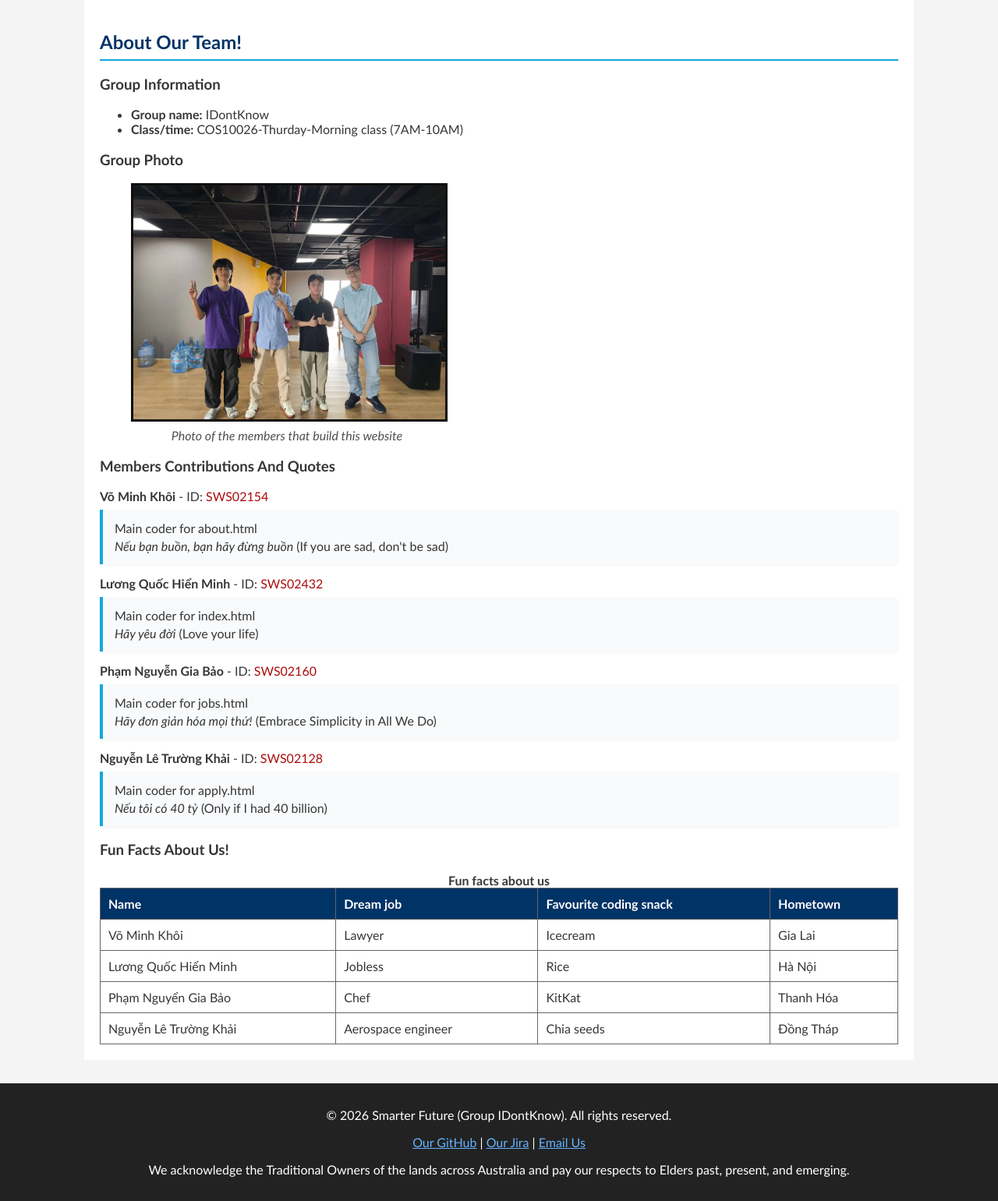
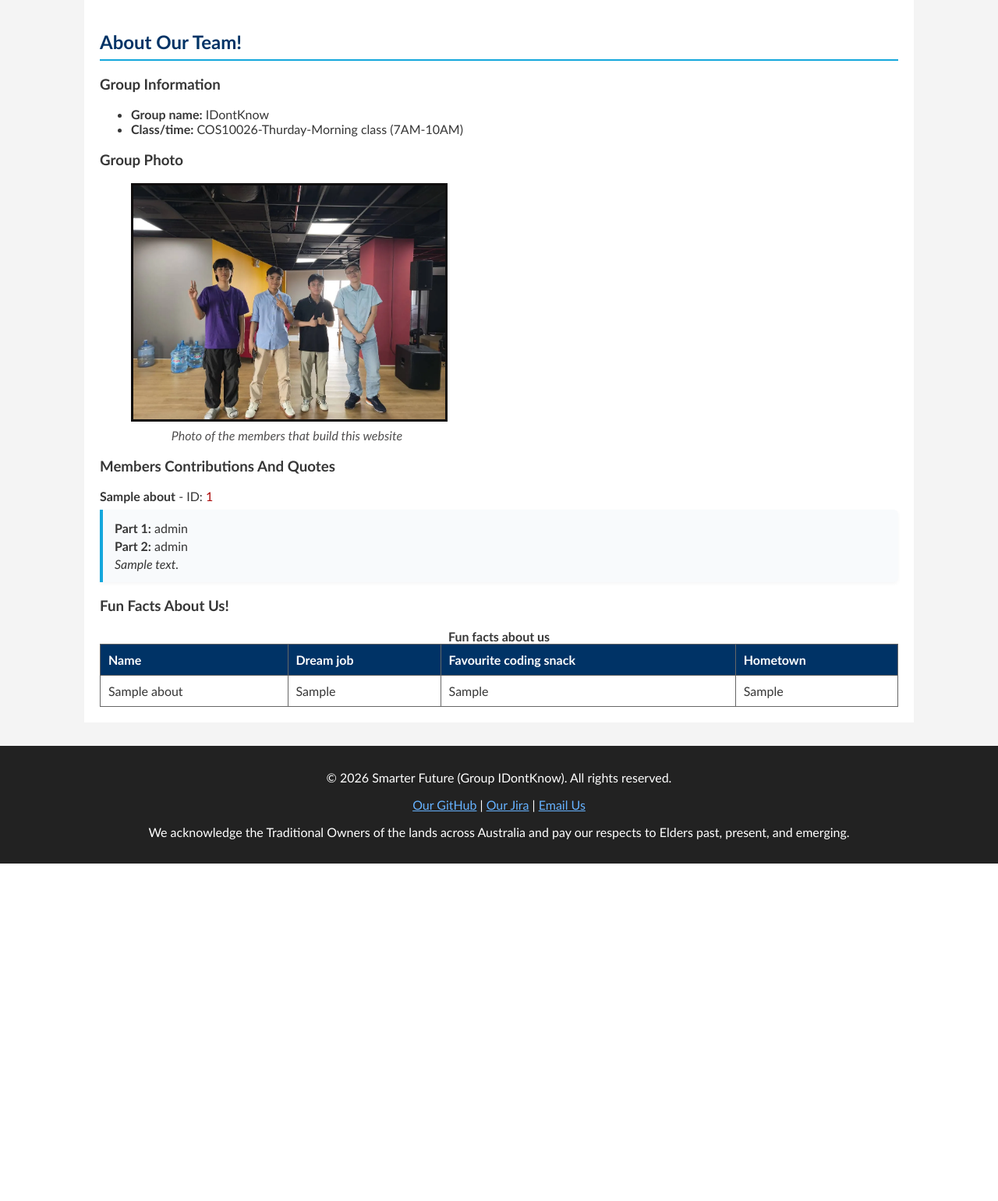
Before and after one commit to KhoiIDK/IDontKnowGr2, a PHP site: page /about.php in a window 1280 px wide. Shown: the part 171-1712 px from the top of the page at 78% size. After the commit the page ends 1279 px from the top, so only its background shows below. Run offline with PHP 8.4, Linux system fonts and the light colour scheme; tables that the repository leaves empty or names only in its code hold one stand-in row (values such as "Sample post").

Commit message:
link about.php with database in phpmyadmin

```diff
--- a/about.php
+++ b/about.php
@@ -1,4 +1,9 @@
-<?php include 'header.inc'; ?>
+<?php include 'header.inc';
+require_once 'settings.php';
+
+$sql = "SELECT * FROM about ORDER BY id ASC";
+$result = mysqli_query($conn, $sql);
+?>
 
     <h1>Learn more about the people of Smarter Future</h1>
 
@@ -21,26 +26,21 @@
         <section>
             <h3>Members Contributions And Quotes</h3>
             <dl>
-                <dt><strong>Võ Minh Khôi</strong> - ID: <span class="studentid">SWS02154</span></dt>
-                <dd class="highlightbox">
-                    <p>Main coder for about.html</p>
-                    <p><em>Nếu bạn buồn, bạn hãy đừng buồn</em> (If you are sad, don't be sad)</p>
-                </dd>
-                <dt><strong>Lương Quốc Hiển Minh</strong> - ID: <span class="studentid">SWS02432</span></dt>
-                <dd class="highlightbox">
-                    <p>Main coder for index.html</p>
-                    <p><em>Hãy yêu đời</em> (Love your life)</p>
-                </dd>
-                <dt><strong>Phạm Nguyễn Gia Bảo</strong> - ID: <span class="studentid">SWS02160</span></dt>
-                <dd class="highlightbox">
-                    <p>Main coder for jobs.html</p>
-                    <P><em>Hãy đơn giản hóa mọi thứ!</em> (Embrace Simplicity in All We Do)</P>
-                </dd>
-                <dt><strong>Nguyễn Lê Trường Khải</strong> - ID: <span class="studentid">SWS02128</span></dt>
-                <dd class="highlightbox">
-                    <p>Main coder for apply.html</p>
-                    <p><em>Nếu tôi có 40 tỷ</em> (Only if I had 40 billion)</p>
-                </dd>
+                <?php if ($result && mysqli_num_rows($result) > 0): ?>
+                    <?php while ($row = mysqli_fetch_assoc($result)): ?>
+                        <dt>
+                            <strong><?php echo htmlspecialchars($row['member_name']); ?></strong> - ID:
+                            <span class="studentid"><?php echo htmlspecialchars($row['student_id']); ?></span>
+                        </dt>
+                        <dd class="highlightbox">
+                            <p><strong>Part 1:</strong> <?php echo htmlspecialchars($row['part1_role']); ?></p>
+                            <p><strong>Part 2:</strong> <?php echo htmlspecialchars($row['part2_role']); ?></p>
+                            <p><em><?php echo htmlspecialchars($row['quote_text']); ?></em></p>
+                        </dd>
+                    <?php endwhile; ?>
+                <?php else: ?>
+                    <p>No member data found in database.</p>
+                <?php endif; ?>
             </dl>
         </section>
         <section>
@@ -56,33 +56,30 @@
                     </tr>
                 </thead>
                 <tbody>
-                    <tr>
-                        <td>Võ Minh Khôi</td>
-                        <td>Lawyer</td>
-                        <td>Icecream</td>
-                        <td>Gia Lai</td>
-                    </tr>
-                    <tr>
-                        <td>Lương Quốc Hiển Minh</td>
-                        <td>Jobless</td>
-                        <td>Rice</td>
-                        <td>Hà Nội</td>
-                    </tr>
-                    <tr>
-                        <td>Phạm Nguyển Gia Bảo</td>
-                        <td>Chef</td>
-                        <td>KitKat</td>
-                        <td>Thanh Hóa</td>
-                    </tr>
-                    <tr>
-                        <td>Nguyễn Lê Trường Khải</td>
-                        <td>Aerospace engineer</td>
-                        <td>Chia seeds</td>
-                        <td>Đồng Tháp</td>
-                    </tr>
+                    <?php
+                    if ($result && mysqli_num_rows($result) > 0) {
+                        mysqli_data_seek($result, 0);
+                        while ($row = mysqli_fetch_assoc($result)):
+                    ?>
+                        <tr>
+                            <td><?php echo htmlspecialchars($row['member_name']); ?></td>
+                            <td><?php echo htmlspecialchars($row['dream_job']); ?></td>
+                            <td><?php echo htmlspecialchars($row['snack']); ?></td>
+                            <td><?php echo htmlspecialchars($row['hometown']); ?></td>
+                        </tr>
+                    <?php
+                        endwhile;
+                    } else {
+                        echo '<tr><td colspan="4">No fun facts data found.</td></tr>';
+                    }
+                    ?>
                 </tbody>
             </table>
         </section>
     </main>
 
-<?php include 'footer.inc'; ?>
+<?php include 'footer.inc';
+if ($conn) {
+    mysqli_close($conn);
+}
+?>
--- a/settings.php
+++ b/settings.php
@@ -9,4 +9,6 @@ $conn = mysqli_connect($host, $user, $pwd, $sql_db);
 if (!$conn) {
     die("Failed to connect with database: " . mysqli_connect_error());
 }
+//This is for Vietnamese names and quotes to display properly
+mysqli_set_charset($conn, "utf8mb4");
 ?>
```
